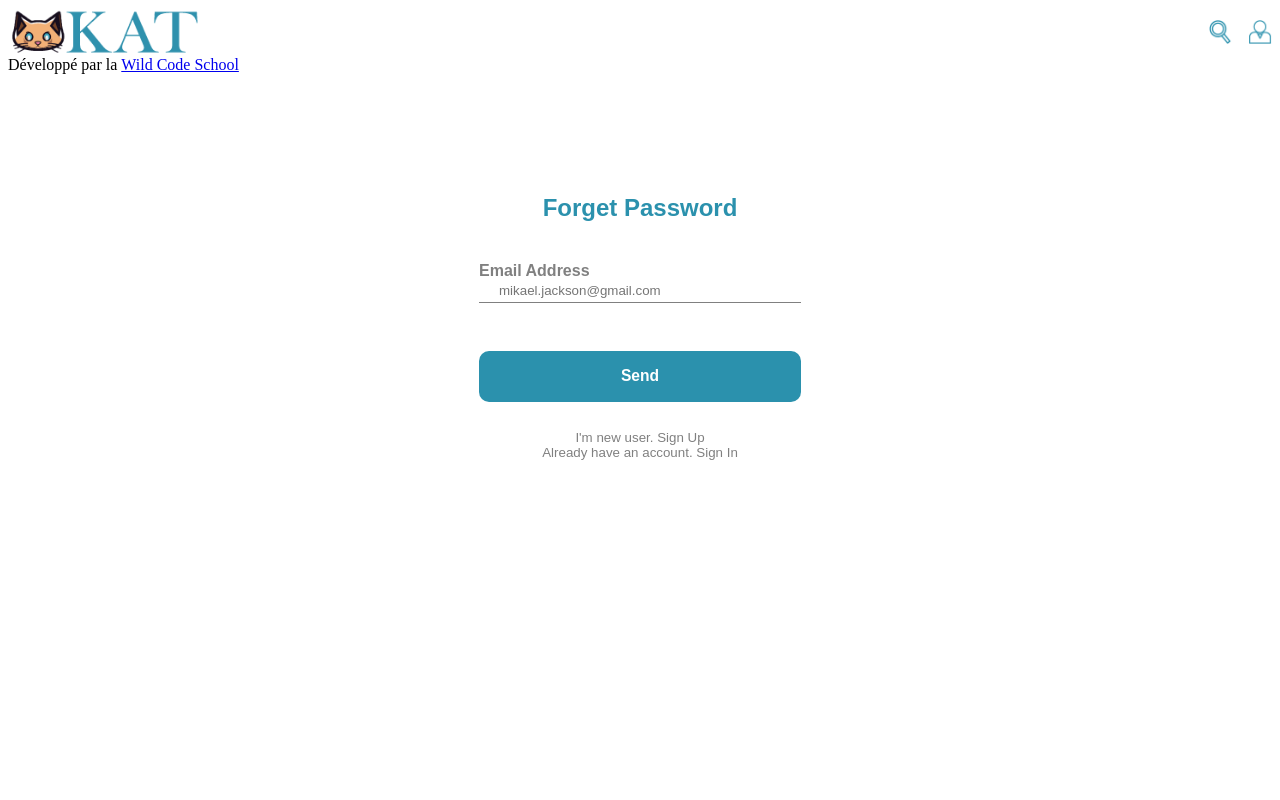
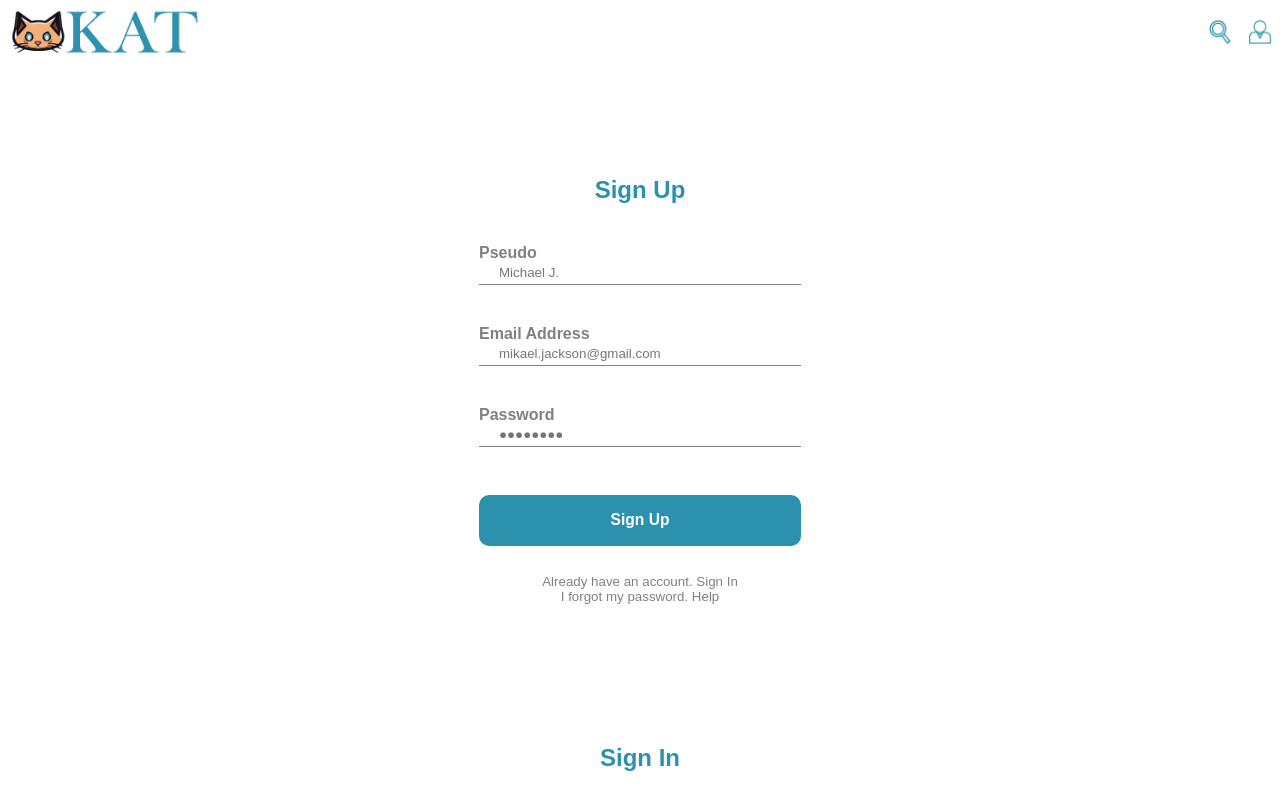
Before and after one commit to WildCodeSchool-2024-02/JS-lyon-0224-P3-ricetrio, a React (Vite) app in the folder client/: page / in a window 1280 px wide. Shown: the top 800 px of the page. Built offline with nearby package versions, Linux system fonts and the light colour scheme; a web font is replaced by a local one.

Commit message:
fix again

```diff
--- a/client/src/App.jsx
+++ b/client/src/App.jsx
@@ -1,6 +1,8 @@
 import "./App.css";
 import NavBar from "./components/Navbar";
 import Forget from "./pages/Forget/Forget";
+import Inscription from "./pages/SignUp/Inscription";
+import Signin from "./pages/SignIn/Signin";
 
 function App() {
   return (
@@ -8,17 +10,8 @@ function App() {
       <header>
         <NavBar />
       </header>
-      <footer>
-        Développé par la&nbsp;
-        <a
-          href="https://www.wildcodeschool.com/"
-          className="wcs"
-          target="_blank"
-          rel="noopener noreferrer"
-        >
-          Wild Code School
-        </a>
-      </footer>
+      <Inscription />
+      <Signin />
       <Forget />
     </main>
   );
```
